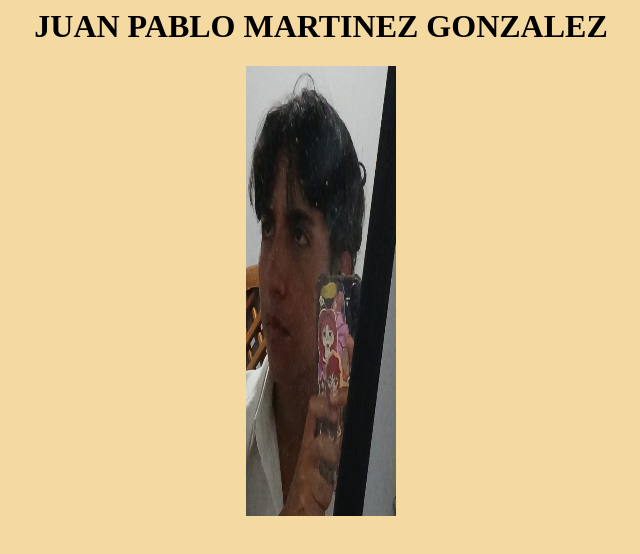
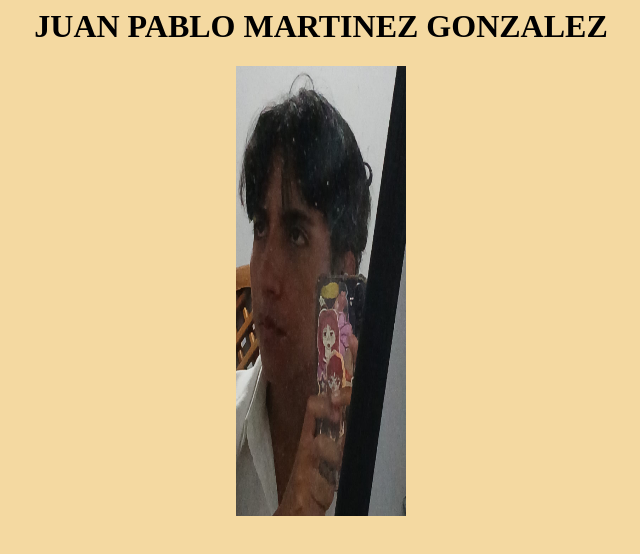
Before and after one commit to spao0/spao0.github.io, a plain HTML site: page index.html in a window 1280 px wide. Shown: the whole page, without its empty margins (319-959 px from the left). Drawn offline with Linux system fonts and the light colour scheme.

Commit message:
Update index.html

```diff
--- a/index.html
+++ b/index.html
@@ -5,7 +5,7 @@
 <h1>
 <center> JUAN PABLO MARTINEZ GONZALEZ </center> </h1>
   <center>
-<img src="yo.jpg" alt="no" width="150" height="450"> </center>
+<img src="yo.jpg" alt="no" width="170" height="450"> </center>
 
 
 </html>
```
